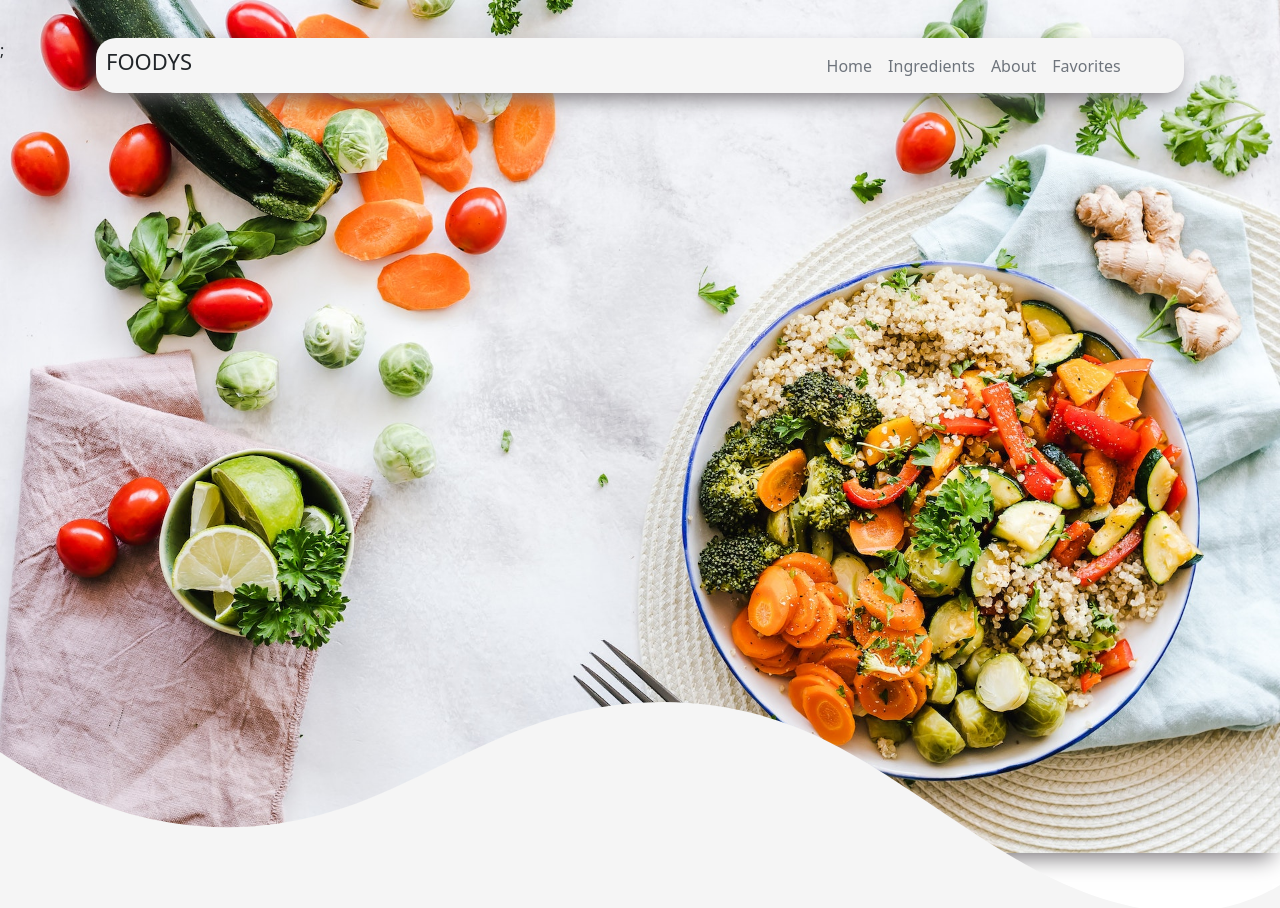
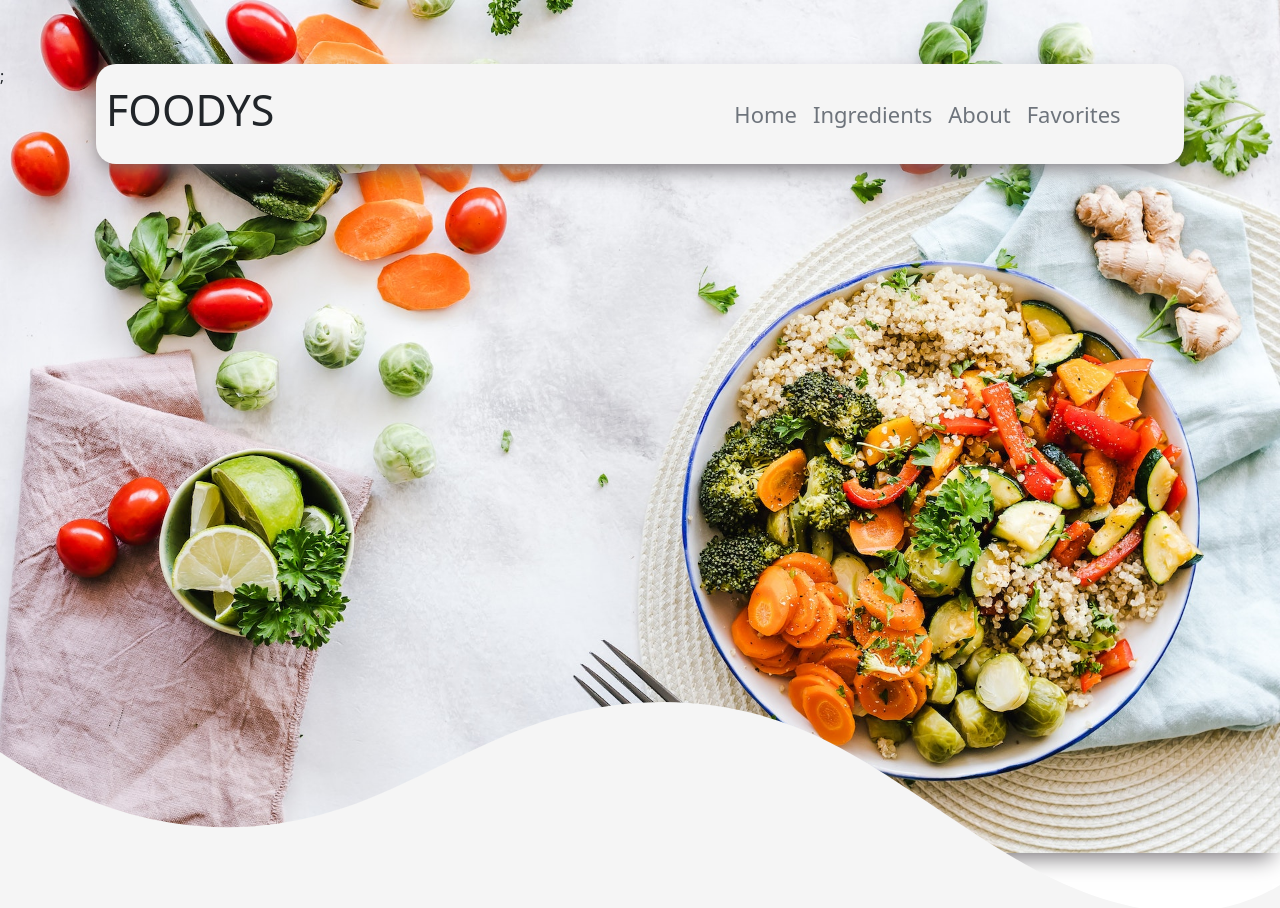
Before and after one commit to ghuizzi/foodys, a React (Create React App) app: page / in a window 1280 px wide. Shown: the top 908 px of the page. Built offline with nearby package versions, Linux system fonts and the light colour scheme.

Commit message:
fix styles in nav, change font size, change heith and margin top

```diff
--- a/src/styles/nav.css
+++ b/src/styles/nav.css
@@ -2,7 +2,7 @@
 .navContent{
     display: flex;
     width: 100%;
-    margin-top: 3%;
+    margin-top: 5%;
     justify-content: center;
 }
 .linkContent{
@@ -19,19 +19,21 @@
     padding: 10px;
     border-radius: 20px;
     position: fixed;
+    height: 100px;
 }
 .linkContent .tittle{
     margin-right: auto;
 
 }
 .linkContent .tittle h1{
-    font-size: 22px;
+    font-size: 43px;
     text-transform: uppercase;
     font-weight: 400;
 }
 a{
     color: var( --color-link);
     text-decoration: none;
+    font-size: 22px;
 
 }
 a:last-child{
```
